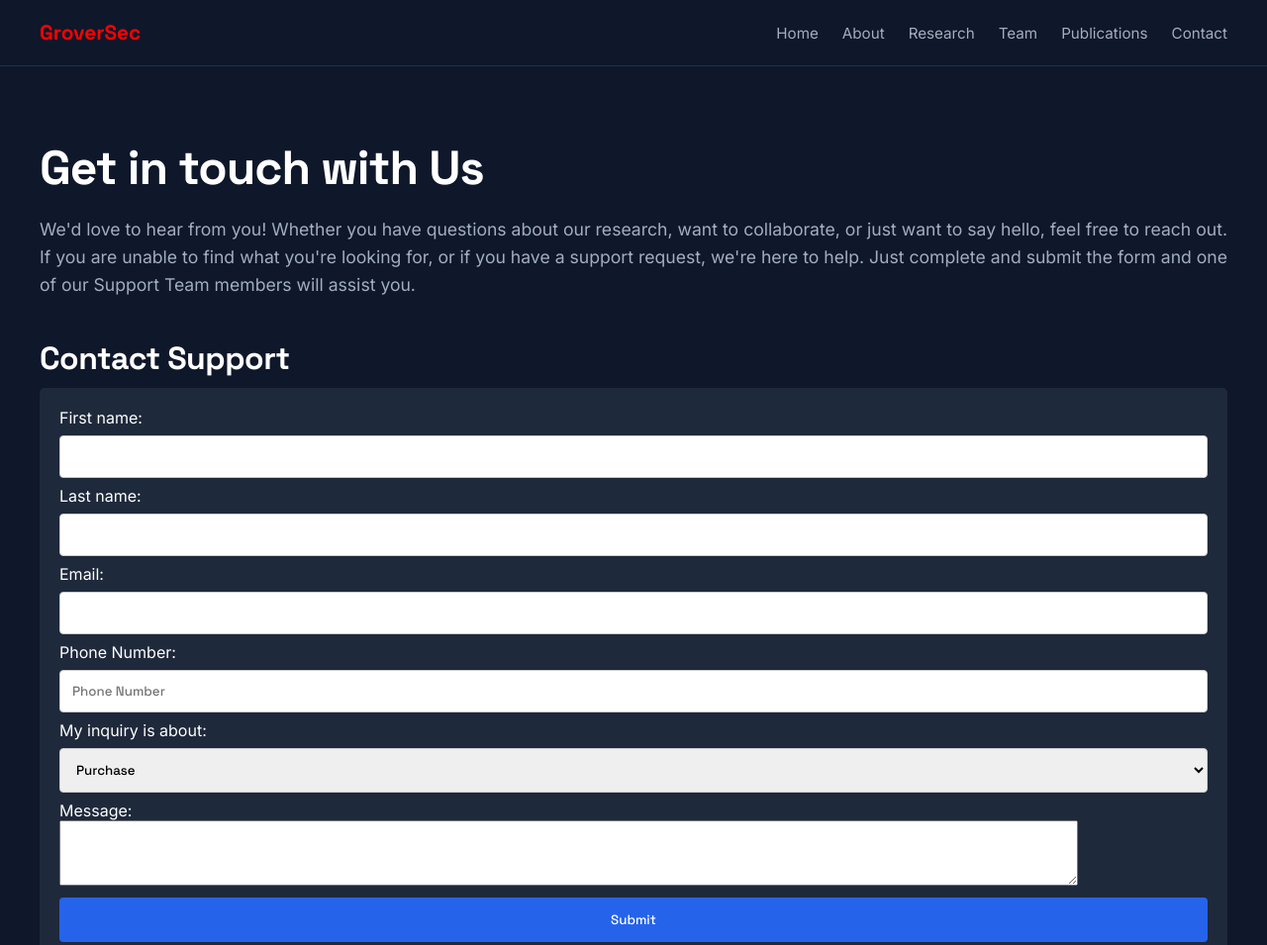
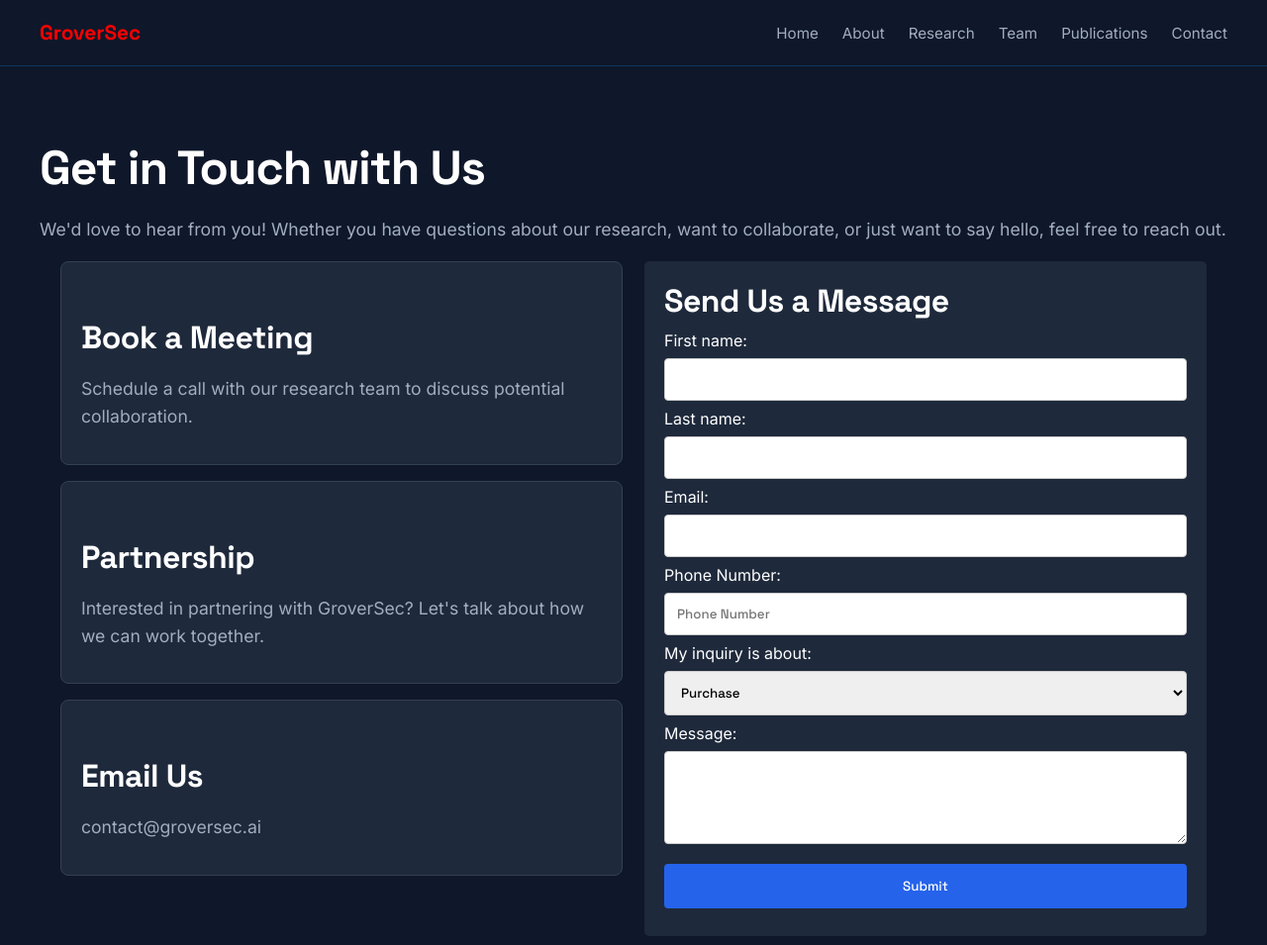
Before and after one commit to qiarhadempta/GroverSec, a plain HTML site: page contact.html in a window 1280 px wide. Shown: the top 955 px of the page at 99% size. Drawn offline with Linux system fonts and the light colour scheme.

Commit message:
perbaiki index

```diff
--- a/contact.html
+++ b/contact.html
@@ -69,10 +69,18 @@
                 margin-bottom: 10px;
             }
 
+            form h2 {
+                margin-top: 0;
+            }
+
             p {
                 font-size: 1.1rem;
                 color: #A0AEC0;
                 line-height: 1.6;
+            }
+
+            h3 {
+                font-family: 'Space Grotesk', sans-serif;
             }
 
             footer {
@@ -90,34 +98,11 @@
 
             label {display: block;}
 
-            input[type=text], select {
+            input[type=text], input[type=email], input[type=number], textarea, select {
                 font-family: 'Space Grotesk', sans-serif;
                 width: 100%;
                 padding: 12px;
                 margin: 8px 0;
-                display: inline-block;
-                border: 1px solid #ccc;
-                border-radius: 4px;
-                box-sizing: border-box;
-            }
-
-            input[type=email], select {
-                font-family: 'Space Grotesk', sans-serif;
-                width: 100%;
-                padding: 12px;
-                margin: 8px 0;
-                display: inline-block;
-                border: 1px solid #ccc;
-                border-radius: 4px;
-                box-sizing: border-box;
-            }
-
-            input[type=number], select {
-                font-family: 'Space Grotesk', sans-serif;
-                width: 100%;
-                padding: 12px;
-                margin: 8px 0;
-                display: inline-block;
                 border: 1px solid #ccc;
                 border-radius: 4px;
                 box-sizing: border-box;
@@ -139,16 +124,25 @@
                 background-color: #45a049;
             }
 
-            input[type=textarea], select {
-                font-family: 'Space Grotesk', sans-serif;
+            .contact-columns {
                 width: 100%;
-                padding: 12px;
-                margin: 8px 0;
-                display: inline-block;
-                border: 1px solid #ccc;
-                border-radius: 4px;
-                box-sizing: border-box;
+                border-collapse: separate;
+                border-spacing: 20px 0;
             }
+
+            .contact-columns td {
+                vertical-align: top;
+                width: 50%;
+            }
+
+            .info-box {
+                background-color: #1E293B;
+                border: 1px solid #334155;
+                border-radius: 8px;
+                padding: 16px 20px;
+                margin-bottom: 16px;
+            }
+
 
         </style>
 
@@ -159,7 +153,7 @@
             <tr>
                 <td>
                     <nav>
-                        <div style = "color: red;" class="logo">GroverSec</div>
+                        <div style="color: red;" class="logo">GroverSec</div>
                         <ul>
                             <li><a href="index.html">Home</a></li>
                             <li><a href="about.html">About</a></li>
@@ -169,27 +163,51 @@
                             <li><a href="contact.html">Contact</a></li>
                         </ul>
                     </nav>
-
                 </td>
             </tr>
 
             <tr><td>
                 <main>
-                    <h1>Get in touch with Us</h1>
-                    <p align="justify">We'd love to hear from you! Whether you have questions about our research, want to collaborate, or just want to say hello, feel free to reach out. If you are unable to find what you're looking for, or if you have a support request, we're here to help. Just complete and submit the form and one of our Support Team members will assist you.</p>
+                    <h1>Get in Touch with Us</h1>
+                    <p>We'd love to hear from you! Whether you have questions about our research, want to collaborate, or just want to say hello, feel free to reach out.</p>
 
-                    <h2>Contact Support</h2>
+                    <table class="contact-columns">
+                        <tr>
+                            <td>
+                                <div class="info-box">
+                                    <h2>Book a Meeting</h2>
+                                    <p>Schedule a call with our research team to discuss potential collaboration.</p>
+                                </div>
+
+                                <div class="info-box">
+                                    <h2>Partnership</h2>
+                                    <p>Interested in partnering with GroverSec? Let's talk about how we can work together.</p>
+                                </div>
+
+                                <div class="info-box">
+                                    <h2>Email Us</h2>
+                                    <p>contact@groversec.ai</p>
+                                </div>
+                            </td>
+
+                            <td>
                                 <form method="post" action="index.html">
+                                    <h2>Send Us a Message</h2>
+
                                     <label for="fname">First name:</label>
-                        <input type="text" id="fname" name="fname"><br>
+                                    <input type="text" id="fname" name="fname">
+
                                     <label for="lname">Last name:</label>
-                        <input type="text" id="lname" name="lname"><br>
+                                    <input type="text" id="lname" name="lname">
+
                                     <label for="email">Email:</label>
                                     <input type="email" id="email" name="email">
+
                                     <label for="phone">Phone Number:</label>
                                     <input type="number" id="phone" name="phone" placeholder="Phone Number">
-                        <label for="cars">My inquiry is about:</label>
-                        <select id="cars" name="cars">
+
+                                    <label for="inquiry">My inquiry is about:</label>
+                                    <select id="inquiry" name="inquiry">
                                         <option value="Purchase">Purchase</option>
                                         <option value="Support">Support</option>
                                         <option value="Feedback">Feedback</option>
@@ -197,10 +215,13 @@
                                     </select>
 
                                     <label for="message">Message:</label>
-                    <textarea id="message" name="message" rows="4" cols="126"></textarea>
+                                    <textarea id="message" name="message" rows="4"></textarea>
 
                                     <input type="submit" value="Submit">
                                 </form>
+                            </td>
+                        </tr>
+                    </table>
                 </main>
             </td></tr>
 
```
Also changed, not shown: about.html (+1 -1 lines), index.html (+23 -8 lines). Lines whose indentation alone changed are shown as unchanged.
